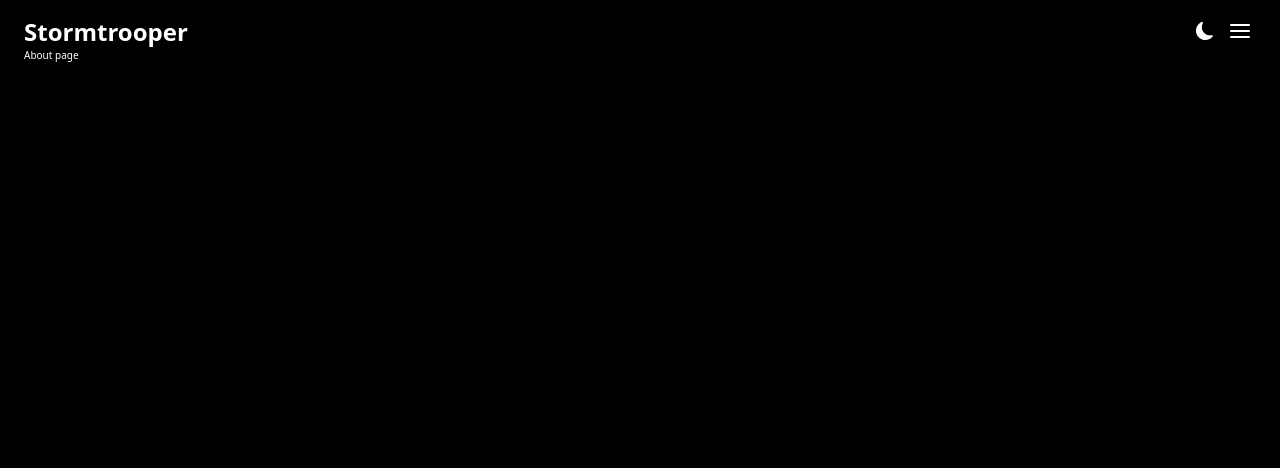
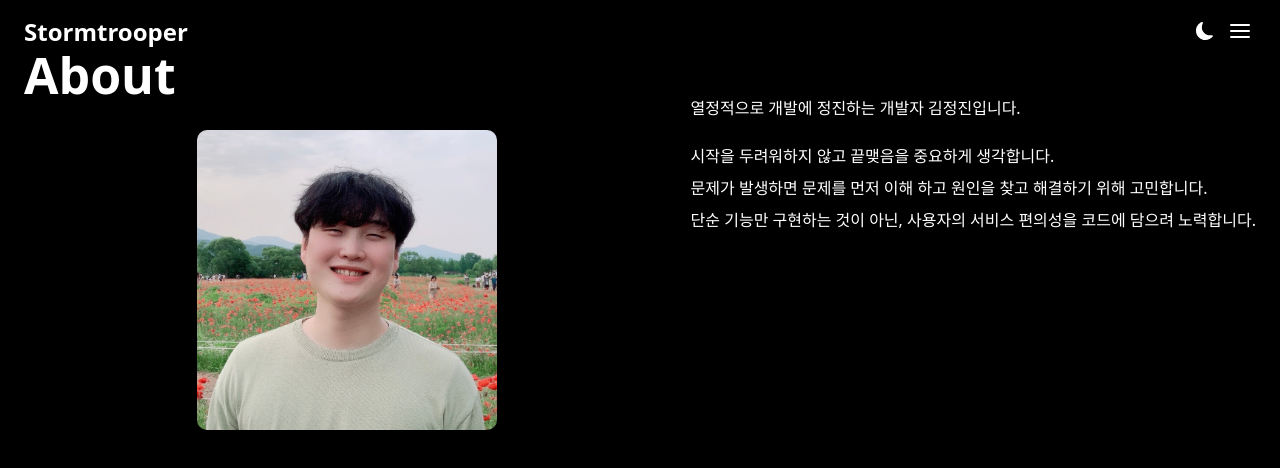
Before and after one commit to jungks9351/MDX-practice, a Next.js app: page /about in a window 1280 px wide. Shown: the top 468 px of the page. Built offline with nearby package versions, Linux system fonts and the light colour scheme.

Commit message:
style : About 이미지 및 소개 추가

```diff
--- a/src/pages/about.tsx
+++ b/src/pages/about.tsx
@@ -1,4 +1,8 @@
 import Head from 'next/head'
+import styled from 'styled-components'
+import Image from 'next/image'
+
+import myImage from '#static/images/my_image.jpeg'
 
 const about = () => {
   return (
@@ -6,9 +10,56 @@ const about = () => {
       <Head>
         <title>Blog About</title>
       </Head>
-      <h1>About page</h1>
+      <Title>About</Title>
+      <MyInfo>
+        <MyImageWrapper>
+          <StyledImage src={myImage} alt="my_image" width={300} height={300} />
+        </MyImageWrapper>
+        <Introduce>
+          열정적으로 개발에 정진하는 개발자 김정진입니다.
+          <br />
+          <br />
+          <br />
+          시작을 두려워하지 않고 끝맺음을 중요하게 생각합니다.
+          <br />
+          <br />
+          문제가 발생하면 문제를 먼저 이해 하고 원인을 찾고 해결하기 위해
+          고민합니다.
+          <br />
+          <br />
+          단순 기능만 구현하는 것이 아닌, 사용자의 서비스 편의성을 코드에 담으려
+          노력합니다.
+        </Introduce>
+      </MyInfo>
     </>
   )
 }
 
+const Title = styled.h2`
+  font-size: 5rem;
+  font-weight: 600;
+`
+
+const MyInfo = styled.div`
+  display: flex;
+  flex-direction: column;
+  @media (min-width: 768px) {
+    flex-direction: row;
+    gap: 2rem;
+  }
+`
+
+const MyImageWrapper = styled.div`
+  overflow: hidden;
+  margin: 3rem auto;
+`
+
+const StyledImage = styled(Image)`
+  border-radius: 1rem;
+`
+
+const Introduce = styled.div`
+  font-size: 1.6rem;
+`
+
 export default about
```
Also changed, not shown: public/static/images/my_image.jpeg (added).
